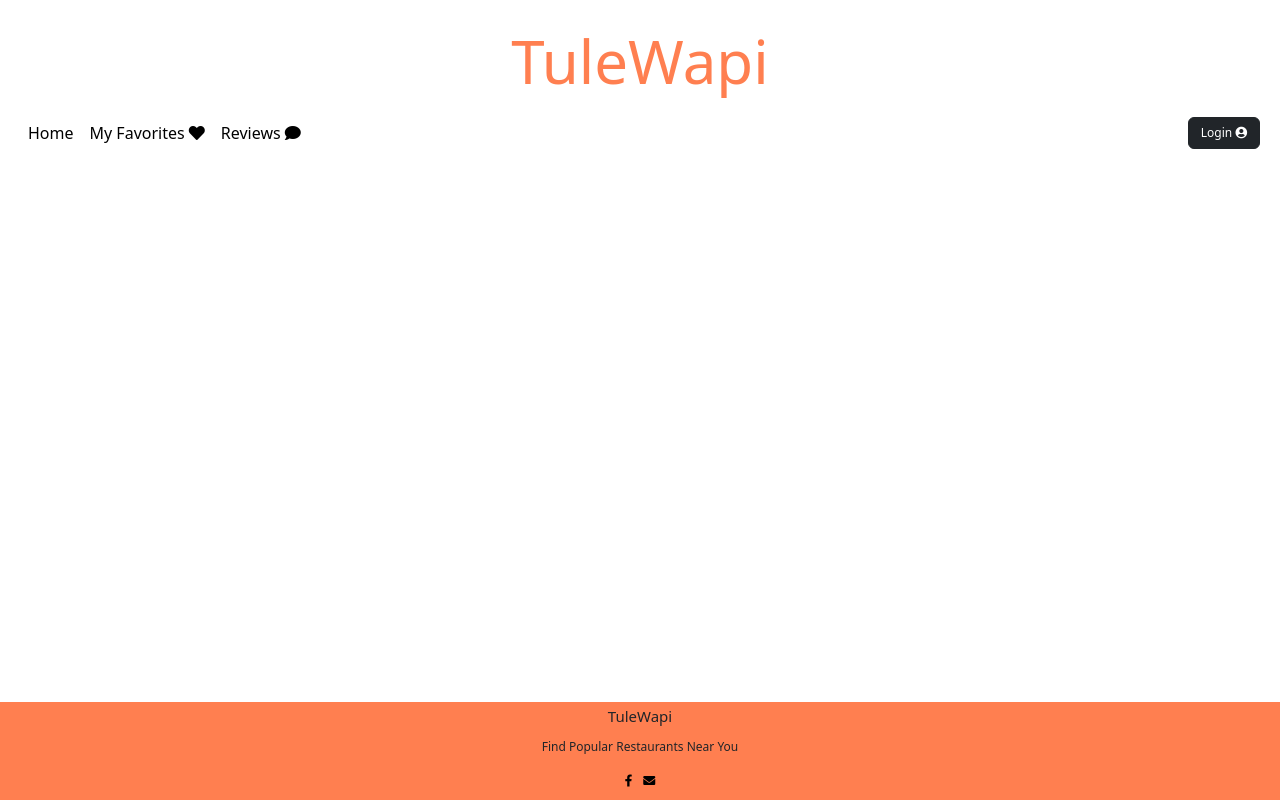
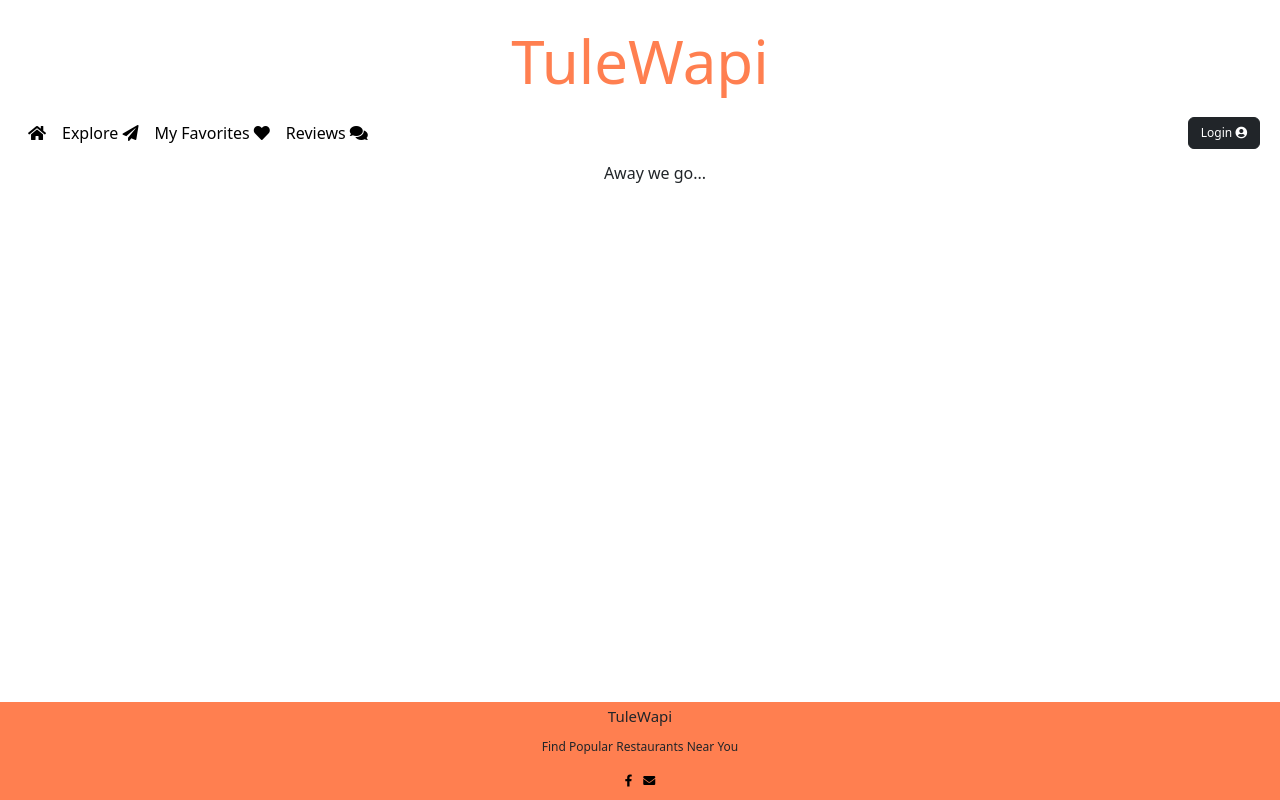
Before and after one commit to EGN99/tulewapi-front-end, a React (Create React App) app in the folder tulewapi/: page /Explore in a window 1280 px wide. Built offline with nearby package versions, Linux system fonts and the light colour scheme.

Commit message:
added Explore component

```diff
--- a/tulewapi/src/App.js
+++ b/tulewapi/src/App.js
@@ -9,7 +9,7 @@ import Favorites from './components/Favorites';
 import Review from './components/Review';
 import LoginForm from './components/LoginForm';
 import MyRestaurant from './components/MyRestaurant';
-import Cuisines from './components/Cuisines';
+import Explore from './components/Explore';
 import Footer from './components/Footer';
 
 function App() {
@@ -30,7 +30,7 @@ function App() {
           <Route path="/Favorites" element={<Favorites/>} />
           <Route path="/Review" element={<Review/>} />
           <Route path="/LoginForm" element={<LoginForm/>} />
-          <Route path="/Cuisines" element={<Cuisines/>} />
+          <Route path="/Explore" element={<Explore/>} />
           <Route path="/MyRestaurant/:id" element={<MyRestaurant/>} />
         </Routes>
         <Footer />
--- a/tulewapi/src/components/Cuisines.js
+++ /dev/null
@@ -1,20 +0,0 @@
-import React from 'react';
-
-function Cuisines(){
-
-    return (
-        <div style={{marginLeft:'30px', textAlign:'center'}}>
-            <h1>Cuisines</h1>
-            <p>What cuisine do you want to experience ?</p>
-              <div >
-                  <button style={{margin:'10px',}} id="BBQ" type="button" className="btn btn-outline-warning"  >BBQ Restaurants</button>
-                  <button style={{margin:'10px',}} id="chinese" type="button" className="btn btn-outline-warning"  >Chinese Restaurants</button>
-                  <button style={{margin:'10px',}} id="drinks" type="button" className="btn btn-outline-warning" >Cocktail Bars</button>
-                  <button style={{margin:'10px',}} id="fastFood" type="button" className="btn btn-outline-warning"   >Pizza Places</button>
-                  <button style={{margin:'10px',}} id="soup" type="button" className="btn btn-outline-warning"  >Soup Bars</button>
-                 </div>
-        </div>
-    )
-}
-
-export default Cuisines;
--- /dev/null
+++ b/tulewapi/src/components/Explore.js
@@ -0,0 +1,13 @@
+import React from 'react';
+
+function Explore(){
+
+    return (
+        <div style={{marginLeft:'30px', textAlign:'center'}}>
+            <p>Away we go...</p>
+
+        </div>
+    )
+}
+
+export default Explore;
--- a/tulewapi/src/components/Navbar.js
+++ b/tulewapi/src/components/Navbar.js
@@ -25,16 +25,16 @@ const Navbar=()=>{
     }}
     className="navbar-nav me-auto mb-2 mb-lg-0">
     <li className="nav-item">
-        <a className="nav-link active" href="/#">Home</a>
+        <a className="nav-link active" href="/#"><i class="fa fa-home" aria-hidden="true"></i></a>
     </li>
-    {/* <li className="nav-item">
-        <a className="nav-link active" href="/Cuisines">Cuisines</a>
-        </li> */}
+        <li className="nav-item">
+          <a className="nav-link active" href="/Explore">Explore <i class="fa fa-paper-plane" aria-hidden="true"></i></a>
+        </li>
         <li className="nav-item">
         <a className="nav-link active" href="/Favorites">My Favorites <i className="fa fa-heart" aria-hidden="true"></i></a>
         </li>
         <li className="nav-item">
-        <a className="nav-link active" href="/Review">Reviews <i className="fa fa-comment" aria-hidden="true"></i></a>
+        <a className="nav-link active" href="/Review">Reviews <i class="fa fa-comments" aria-hidden="true"></i></a>
         </li>
     </ul>
         <div >
```
